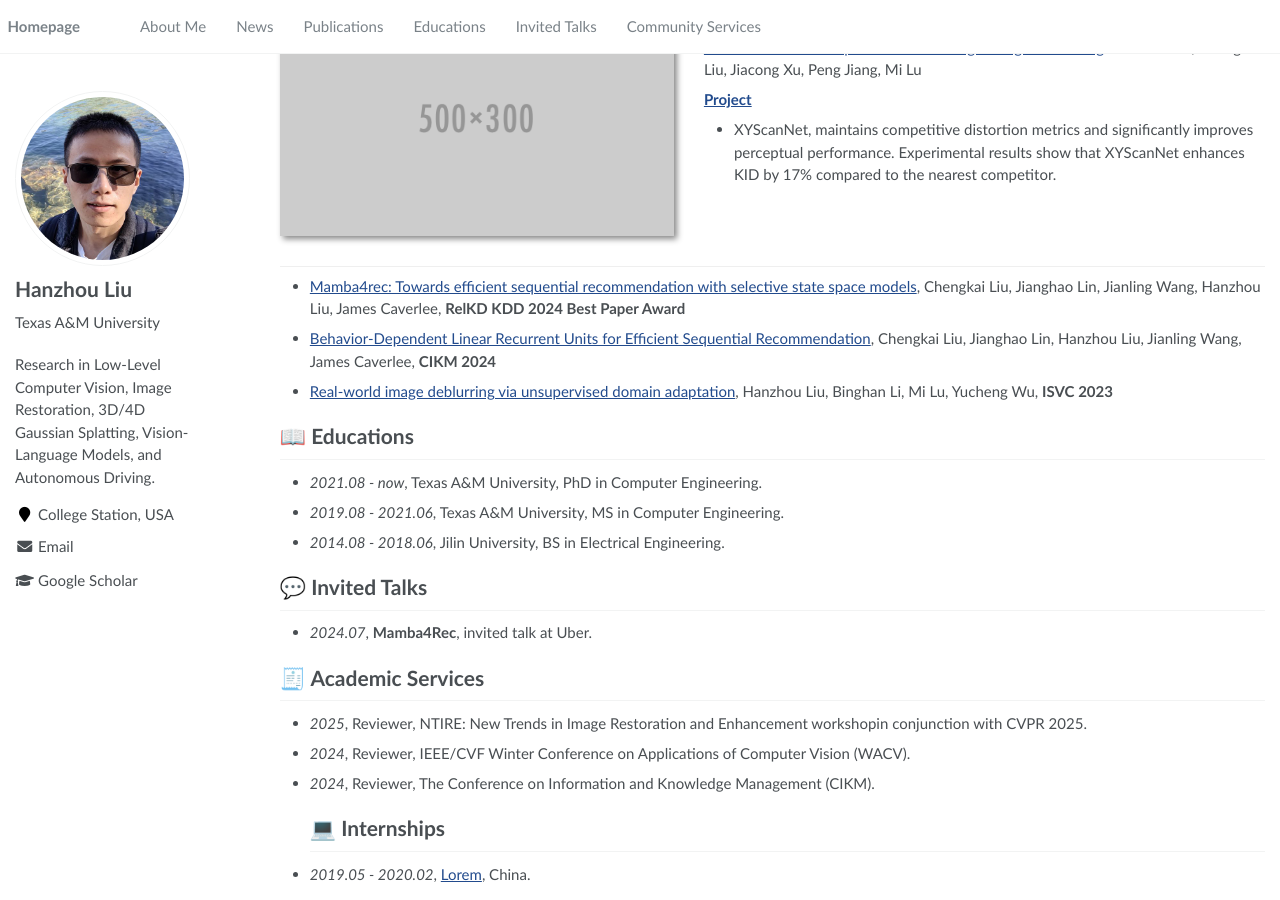
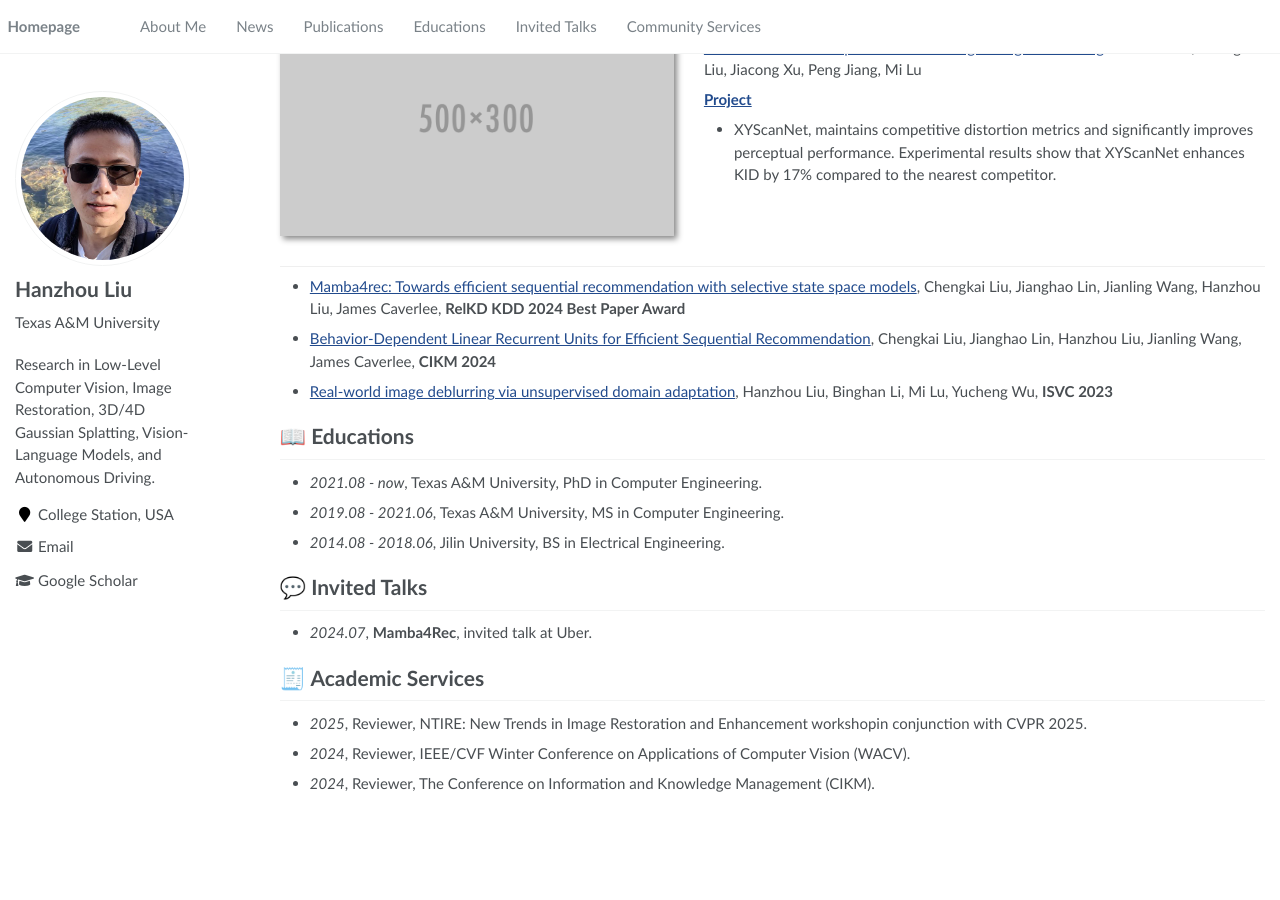
Before and after one commit to HanzhouLiu/hanzhouliu.github.io, a Jekyll site: the page built from _pages/about.md, in a window 1280 px wide and 900 px high, scrolled down 520 px. Built offline with Jekyll 4.4.1, drawn with Linux system fonts in a browser that asks for light colours; after the commit the page ends 1329 px from its top, so only the background shows below that.

Commit message:
about me

```diff
--- a/_pages/about.md
+++ b/_pages/about.md
@@ -67,5 +67,6 @@
 - *2025*, Reviewer, NTIRE: New Trends in Image Restoration and Enhancement workshopin conjunction with CVPR 2025.
 - *2024*, Reviewer,  IEEE/CVF Winter Conference on Applications of Computer Vision (WACV).
 - *2024*, Reviewer, The Conference on Information and Knowledge Management (CIKM).
-# 💻 Internships
-- *2019.05 - 2020.02*, [Lorem](https://github.com/), China.
+
+<!--# 💻 Internships
+- *2019.05 - 2020.02*, [Lorem](https://github.com/), China.-->
```
